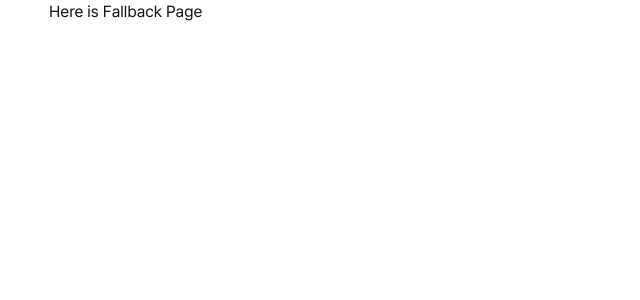
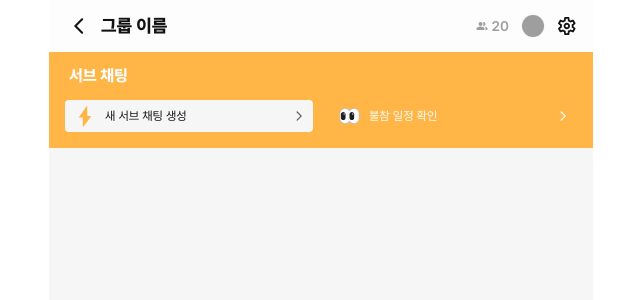
Before and after one commit to skydreamer21/MoChat-FE, a React (Vite) app: page /subchat in a window 1280 px wide. Shown: the top 300 px of the page, without its empty margins (319-959 px from the left). Built offline with nearby package versions, Linux system fonts and the light colour scheme; grey boxes are pictures that could not be loaded.

Commit message:
✨ Feat: 그룹 서브채팅 목록 화면 기초 UI 구성

```diff
--- /dev/null
+++ b/src/pages/SubchatPage/SubchatPage.tsx
@@ -0,0 +1,38 @@
+import GroupBar from "../../components/Bar/GroupBar";
+import TitleBar from "../../components/Bar/TitleBar";
+import IconBtn from "../../components/Button/IconBtn";
+
+import ThunderIcon from "../../assets/icons/thunder.svg?react";
+import EyesIcon from "../../assets/icons/eyes.svg?react";
+import DatePicker from "../../components/Input/DatePicker";
+
+export default function SubchatPage() {
+  const handleDate = (startDate: string, endDate: string) => {
+    console.log("새 일정 생성:", { startDate, endDate });
+  };
+
+  return (
+    <>
+      <div className="bg-background h-screen overflow-y-auto">
+        <div className="bg-primary">
+          <GroupBar
+            groupName="그룹 이름"
+            memberCount={20}
+            profileSrc="https://i.pinimg.com/originals/4a/e0/5c/4ae05c0640fb805a546468a96a1a3705.jpg"
+          />
+          <div className="text-white">
+            <TitleBar pagename="서브 채팅" isWhite={false} />
+            <div className="flex gap-4 mx-4 pb-4">
+              <IconBtn
+                text="새 서브 채팅 생성"
+                variant="gray"
+                icon={<ThunderIcon />}
+              />
+              <IconBtn text="불참 일정 확인" icon={<EyesIcon />} />
+            </div>
+          </div>
+        </div>
+      </div>
+    </>
+  );
+}
--- a/src/routers/Router.tsx
+++ b/src/routers/Router.tsx
@@ -7,6 +7,7 @@ import GroupPage from "../pages/GroupPage/GroupPage";
 import NewGroupPage from "../pages/GroupPage/NewGroupPage";
 import GroupSuccessPage from "../pages/GroupPage/GroupSuccessPage";
 import SamplePage from "../pages/SamplePage/SamplePage";
+import SubchatPage from "../pages/SubchatPage/SubchatPage";
 
 export default function Router() {
   return (
@@ -17,6 +18,7 @@ export default function Router() {
         <Route path="/group" element={<GroupPage />}></Route>
         <Route path="/group/post" element={<NewGroupPage />}></Route>
         <Route path="/group/success" element={<GroupSuccessPage />}></Route>
+        <Route path="/subchat" element={<SubchatPage />}></Route>
         <Route path="/sample" element={<SamplePage />}></Route>
         <Route path="/*" element={<FallbackPage />}></Route>
       </Routes>
```
